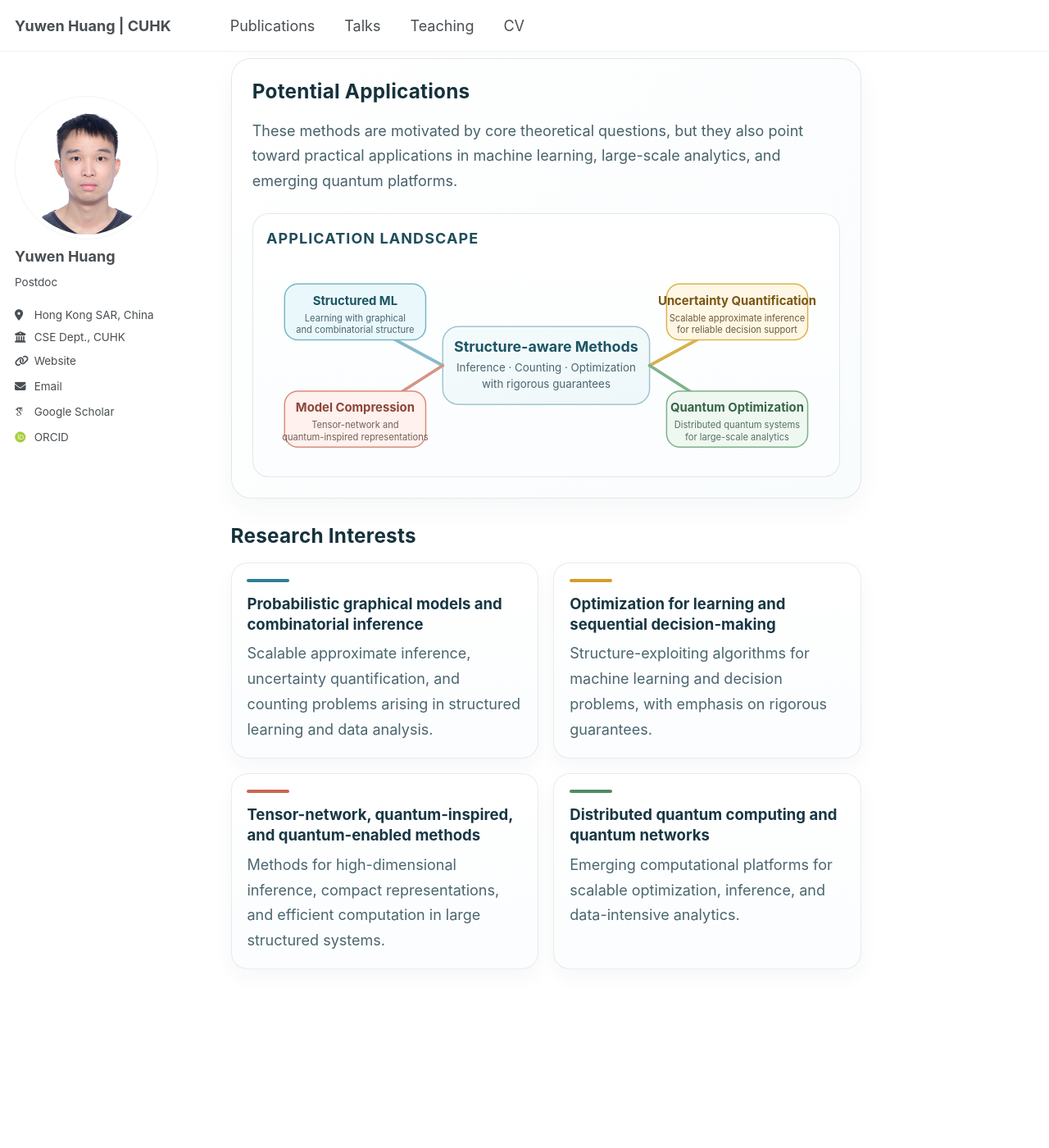
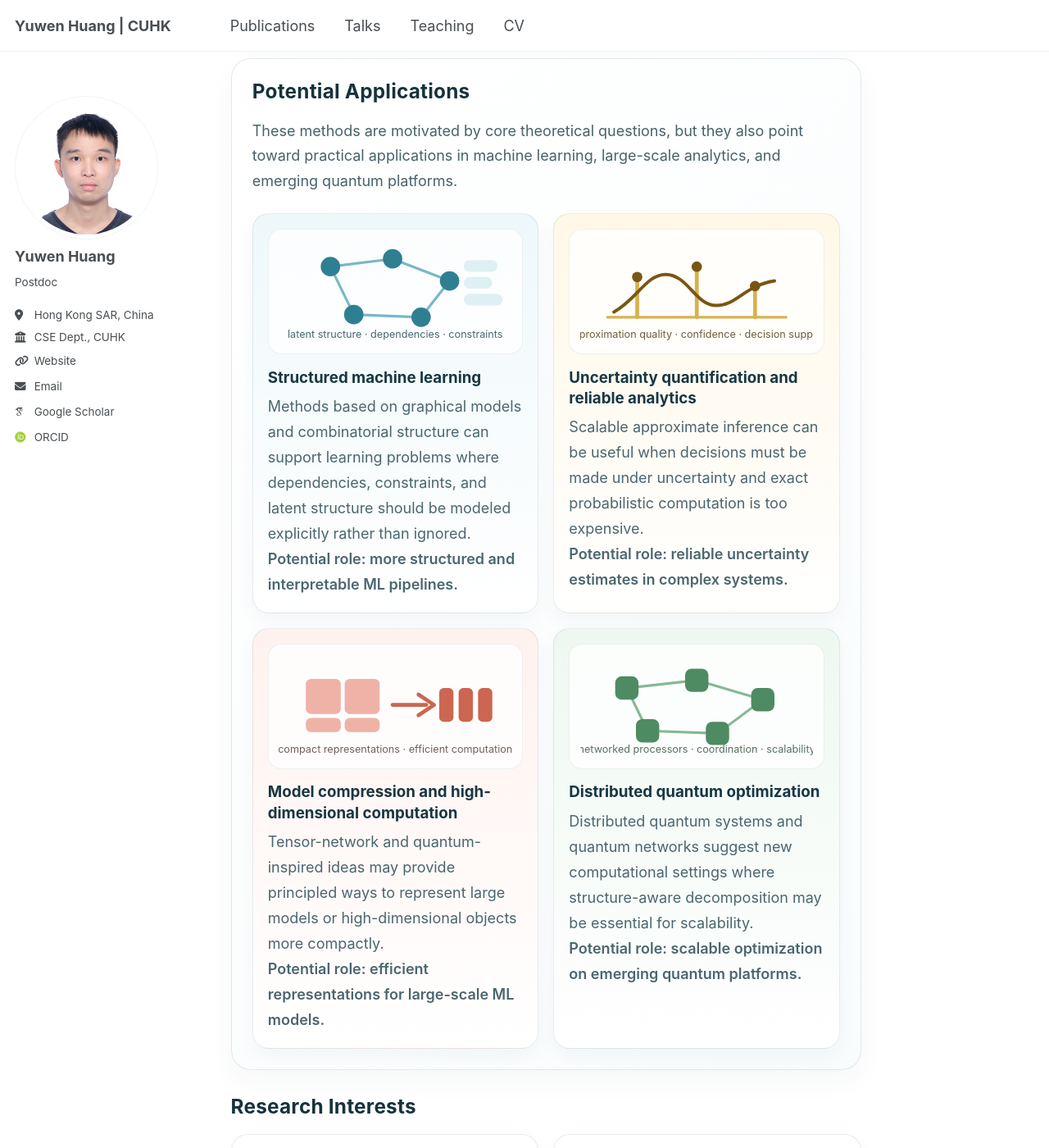
Before and after one commit to YuwenHuang0/YuwenHuang0.github.io, a Jekyll site: the page built from _pages/about.md, in a window 1280 px wide and 1400 px high, scrolled down 1535 px. Shown: the whole window at 82% size. Built offline with Jekyll 4.4.1, drawn with Linux system fonts in a browser that asks for light colours; some web fonts are replaced; a script that is not in the unit is left out.

Commit message:
Update about.md

```diff
--- a/_pages/about.md
+++ b/_pages/about.md
@@ -157,6 +157,64 @@ redirect_from:
     box-shadow: 0 14px 32px rgba(18, 54, 64, 0.04);
   }
 
+  .application-grid {
+    display: grid;
+    gap: 1rem;
+    margin-top: 1rem;
+  }
+
+  .application-card {
+    padding: 1rem;
+    border: 1px solid rgba(34, 84, 97, 0.1);
+    border-radius: 20px;
+    background: linear-gradient(180deg, #ffffff 0%, #fbfdfe 100%);
+    box-shadow: 0 10px 24px rgba(18, 54, 64, 0.04);
+  }
+
+  .application-card.teal {
+    background: linear-gradient(180deg, #eef8fb 0%, #ffffff 100%);
+  }
+
+  .application-card.gold {
+    background: linear-gradient(180deg, #fff8e7 0%, #ffffff 100%);
+  }
+
+  .application-card.coral {
+    background: linear-gradient(180deg, #fff2ee 0%, #ffffff 100%);
+  }
+
+  .application-card.green {
+    background: linear-gradient(180deg, #eef8f1 0%, #ffffff 100%);
+  }
+
+  .application-visual {
+    margin-bottom: 0.85rem;
+    padding: 0.7rem;
+    border-radius: 16px;
+    border: 1px solid rgba(34, 84, 97, 0.08);
+    background: rgba(255, 255, 255, 0.78);
+  }
+
+  .application-card h3 {
+    margin: 0 0 0.45rem;
+    color: #183743;
+    font-size: 1.04rem;
+    line-height: 1.35;
+  }
+
+  .application-card p {
+    margin: 0;
+    color: #4b666f;
+    line-height: 1.72;
+  }
+
+  .application-note {
+    margin-top: 0.6rem;
+    color: #2d5966;
+    font-size: 0.94rem;
+    font-weight: 600;
+  }
+
   .framework-goal {
     margin-top: 1rem;
     padding: 1rem 1.05rem;
@@ -235,6 +293,10 @@ redirect_from:
 
   @media (min-width: 760px) {
     .home-summary-grid {
+      grid-template-columns: repeat(2, minmax(0, 1fr));
+    }
+
+    .application-grid {
       grid-template-columns: repeat(2, minmax(0, 1fr));
     }
 
@@ -327,46 +389,90 @@ redirect_from:
     These methods are motivated by core theoretical questions, but they also point toward practical applications in machine learning, large-scale analytics, and emerging quantum platforms.
   </p>
 
-  <div class="figure-card">
-    <p class="figure-title">Application Landscape</p>
-    <svg class="figure-svg" viewBox="0 0 920 320" role="img" aria-label="Diagram showing potential applications in machine learning, uncertainty quantification, model compression, and distributed quantum optimization">
-      <defs>
-        <linearGradient id="appsCore" x1="0%" y1="0%" x2="100%" y2="100%">
-          <stop offset="0%" stop-color="#f4fbfd" />
-          <stop offset="100%" stop-color="#eef7f9" />
-        </linearGradient>
-      </defs>
+  <div class="application-grid">
+    <article class="application-card teal">
+      <div class="application-visual">
+        <svg class="figure-svg" viewBox="0 0 360 160" role="img" aria-label="Illustration of structured machine learning using a graph">
+          <line x1="80" y1="42" x2="176" y2="30" stroke="#78b8c7" stroke-width="4" />
+          <line x1="80" y1="42" x2="116" y2="116" stroke="#78b8c7" stroke-width="4" />
+          <line x1="176" y1="30" x2="264" y2="64" stroke="#78b8c7" stroke-width="4" />
+          <line x1="116" y1="116" x2="220" y2="120" stroke="#78b8c7" stroke-width="4" />
+          <line x1="220" y1="120" x2="264" y2="64" stroke="#78b8c7" stroke-width="4" />
+          <circle cx="80" cy="42" r="15" fill="#2f7f93" />
+          <circle cx="176" cy="30" r="15" fill="#2f7f93" />
+          <circle cx="264" cy="64" r="15" fill="#2f7f93" />
+          <circle cx="116" cy="116" r="15" fill="#2f7f93" />
+          <circle cx="220" cy="120" r="15" fill="#2f7f93" />
+          <rect x="286" y="32" width="52" height="18" rx="9" fill="#dff0f5" />
+          <rect x="286" y="58" width="44" height="18" rx="9" fill="#dff0f5" />
+          <rect x="286" y="84" width="60" height="18" rx="9" fill="#dff0f5" />
+          <text x="180" y="152" text-anchor="middle" fill="#476871" font-size="16">latent structure · dependencies · constraints</text>
+        </svg>
+      </div>
+      <h3>Structured machine learning</h3>
+      <p>Methods based on graphical models and combinatorial structure can support learning problems where dependencies, constraints, and latent structure should be modeled explicitly rather than ignored.</p>
+      <p class="application-note">Potential role: more structured and interpretable ML pipelines.</p>
+    </article>
 
-      <rect x="290" y="96" width="340" height="128" rx="26" fill="url(#appsCore)" stroke="#9dc5d0" stroke-width="2" />
-      <text x="460" y="138" text-anchor="middle" fill="#1d5565" font-size="24" font-weight="700">Structure-aware Methods</text>
-      <text x="460" y="170" text-anchor="middle" fill="#4b666f" font-size="18">Inference · Counting · Optimization</text>
-      <text x="460" y="197" text-anchor="middle" fill="#4b666f" font-size="18">with rigorous guarantees</text>
+    <article class="application-card gold">
+      <div class="application-visual">
+        <svg class="figure-svg" viewBox="0 0 360 160" role="img" aria-label="Illustration of uncertainty quantification with intervals and distributions">
+          <line x1="42" y1="120" x2="318" y2="120" stroke="#d9b14f" stroke-width="4" stroke-linecap="round" />
+          <line x1="88" y1="58" x2="88" y2="120" stroke="#d9b14f" stroke-width="6" stroke-linecap="round" />
+          <line x1="180" y1="42" x2="180" y2="120" stroke="#d9b14f" stroke-width="6" stroke-linecap="round" />
+          <line x1="270" y1="72" x2="270" y2="120" stroke="#d9b14f" stroke-width="6" stroke-linecap="round" />
+          <path d="M52 112 C88 92, 102 54, 132 54 C166 54, 178 102, 210 102 C242 102, 252 72, 300 64" fill="none" stroke="#7a5614" stroke-width="5" stroke-linecap="round" />
+          <circle cx="88" cy="58" r="8" fill="#7a5614" />
+          <circle cx="180" cy="42" r="8" fill="#7a5614" />
+          <circle cx="270" cy="72" r="8" fill="#7a5614" />
+          <text x="180" y="152" text-anchor="middle" fill="#6d5d38" font-size="16">approximation quality · confidence · decision support</text>
+        </svg>
+      </div>
+      <h3>Uncertainty quantification and reliable analytics</h3>
+      <p>Scalable approximate inference can be useful when decisions must be made under uncertainty and exact probabilistic computation is too expensive.</p>
+      <p class="application-note">Potential role: reliable uncertainty estimates in complex systems.</p>
+    </article>
 
-      <line x1="290" y1="160" x2="146" y2="82" stroke="#88bbca" stroke-width="5" stroke-linecap="round" />
-      <line x1="630" y1="160" x2="774" y2="82" stroke="#d9b14f" stroke-width="5" stroke-linecap="round" />
-      <line x1="290" y1="160" x2="146" y2="252" stroke="#d69384" stroke-width="5" stroke-linecap="round" />
-      <line x1="630" y1="160" x2="774" y2="252" stroke="#81b28d" stroke-width="5" stroke-linecap="round" />
+    <article class="application-card coral">
+      <div class="application-visual">
+        <svg class="figure-svg" viewBox="0 0 360 160" role="img" aria-label="Illustration of model compression using tensor-style blocks">
+          <rect x="42" y="38" width="54" height="54" rx="8" fill="#efb2a7" />
+          <rect x="102" y="38" width="54" height="54" rx="8" fill="#efb2a7" />
+          <rect x="42" y="98" width="54" height="22" rx="8" fill="#efb2a7" />
+          <rect x="102" y="98" width="54" height="22" rx="8" fill="#efb2a7" />
+          <path d="M176 78 L228 78" stroke="#cb6651" stroke-width="6" stroke-linecap="round" />
+          <path d="M216 62 L240 78 L216 94" fill="none" stroke="#cb6651" stroke-width="6" stroke-linecap="round" stroke-linejoin="round" />
+          <rect x="248" y="52" width="22" height="52" rx="7" fill="#cb6651" />
+          <rect x="278" y="52" width="22" height="52" rx="7" fill="#cb6651" />
+          <rect x="308" y="52" width="22" height="52" rx="7" fill="#cb6651" />
+          <text x="180" y="152" text-anchor="middle" fill="#725f59" font-size="16">compact representations · efficient computation</text>
+        </svg>
+      </div>
+      <h3>Model compression and high-dimensional computation</h3>
+      <p>Tensor-network and quantum-inspired ideas may provide principled ways to represent large models or high-dimensional objects more compactly.</p>
+      <p class="application-note">Potential role: efficient representations for large-scale ML models.</p>
+    </article>
 
-      <rect x="30" y="26" width="232" height="92" rx="22" fill="#ebf8fb" stroke="#77b8c8" stroke-width="2" />
-      <text x="146" y="60" text-anchor="middle" fill="#1b5665" font-size="20" font-weight="700">Structured ML</text>
-      <text x="146" y="87" text-anchor="middle" fill="#476871" font-size="15">Learning with graphical</text>
-      <text x="146" y="107" text-anchor="middle" fill="#476871" font-size="15">and combinatorial structure</text>
-
-      <rect x="658" y="26" width="232" height="92" rx="22" fill="#fff7e5" stroke="#ddb24d" stroke-width="2" />
-      <text x="774" y="60" text-anchor="middle" fill="#7a5614" font-size="20" font-weight="700">Uncertainty Quantification</text>
-      <text x="774" y="87" text-anchor="middle" fill="#6d5d38" font-size="15">Scalable approximate inference</text>
-      <text x="774" y="107" text-anchor="middle" fill="#6d5d38" font-size="15">for reliable decision support</text>
-
-      <rect x="30" y="202" width="232" height="92" rx="22" fill="#fff1ed" stroke="#d88d7e" stroke-width="2" />
-      <text x="146" y="236" text-anchor="middle" fill="#8b4539" font-size="20" font-weight="700">Model Compression</text>
-      <text x="146" y="263" text-anchor="middle" fill="#725f59" font-size="15">Tensor-network and</text>
-      <text x="146" y="283" text-anchor="middle" fill="#725f59" font-size="15">quantum-inspired representations</text>
-
-      <rect x="658" y="202" width="232" height="92" rx="22" fill="#eef8f1" stroke="#7fb08b" stroke-width="2" />
-      <text x="774" y="236" text-anchor="middle" fill="#376548" font-size="20" font-weight="700">Quantum Optimization</text>
-      <text x="774" y="263" text-anchor="middle" fill="#586f60" font-size="15">Distributed quantum systems</text>
-      <text x="774" y="283" text-anchor="middle" fill="#586f60" font-size="15">for large-scale analytics</text>
-    </svg>
+    <article class="application-card green">
+      <div class="application-visual">
+        <svg class="figure-svg" viewBox="0 0 360 160" role="img" aria-label="Illustration of distributed quantum optimization over a network">
+          <line x1="72" y1="52" x2="180" y2="40" stroke="#86b894" stroke-width="4" />
+          <line x1="72" y1="52" x2="104" y2="118" stroke="#86b894" stroke-width="4" />
+          <line x1="180" y1="40" x2="282" y2="70" stroke="#86b894" stroke-width="4" />
+          <line x1="104" y1="118" x2="212" y2="122" stroke="#86b894" stroke-width="4" />
+          <line x1="212" y1="122" x2="282" y2="70" stroke="#86b894" stroke-width="4" />
+          <rect x="54" y="34" width="36" height="36" rx="10" fill="#4f8b62" />
+          <rect x="162" y="22" width="36" height="36" rx="10" fill="#4f8b62" />
+          <rect x="264" y="52" width="36" height="36" rx="10" fill="#4f8b62" />
+          <rect x="86" y="100" width="36" height="36" rx="10" fill="#4f8b62" />
+          <rect x="194" y="104" width="36" height="36" rx="10" fill="#4f8b62" />
+          <text x="180" y="152" text-anchor="middle" fill="#586f60" font-size="16">networked processors · coordination · scalability</text>
+        </svg>
+      </div>
+      <h3>Distributed quantum optimization</h3>
+      <p>Distributed quantum systems and quantum networks suggest new computational settings where structure-aware decomposition may be essential for scalability.</p>
+      <p class="application-note">Potential role: scalable optimization on emerging quantum platforms.</p>
+    </article>
   </div>
 </section>
 
```
